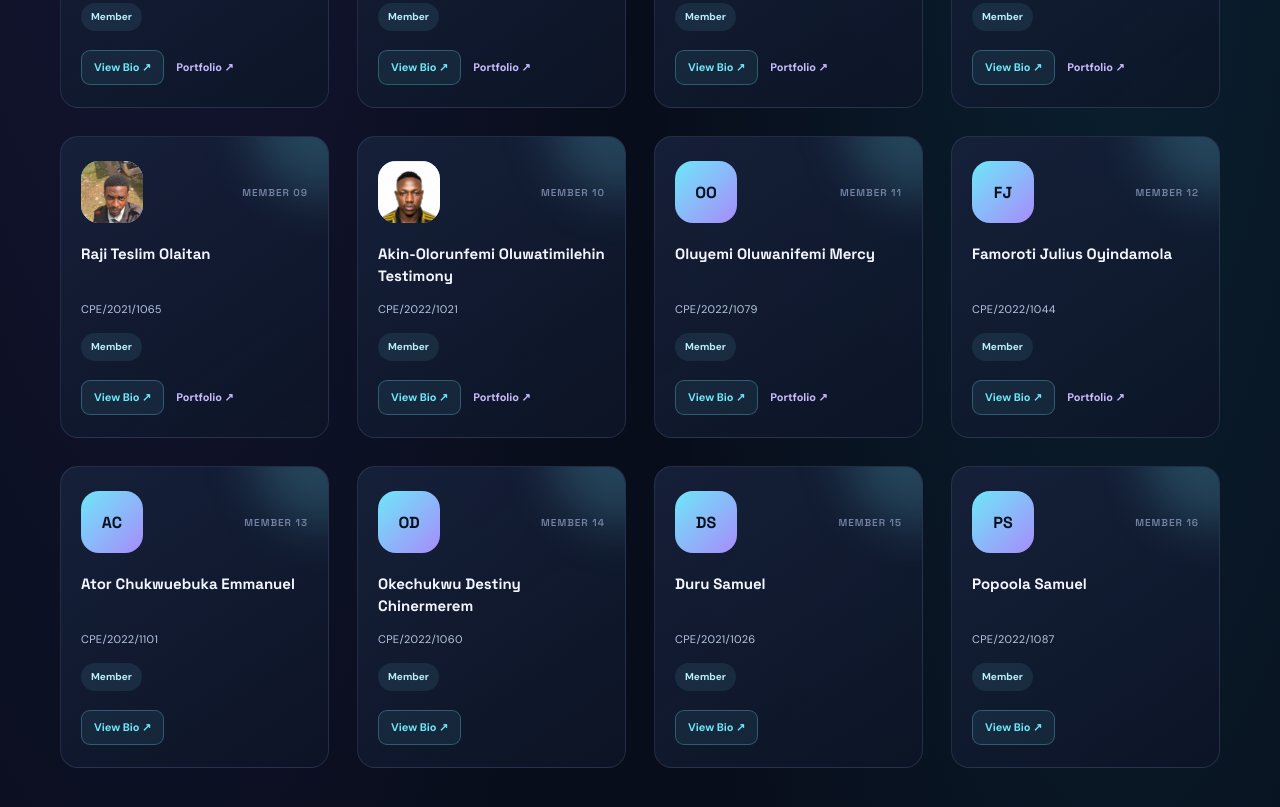
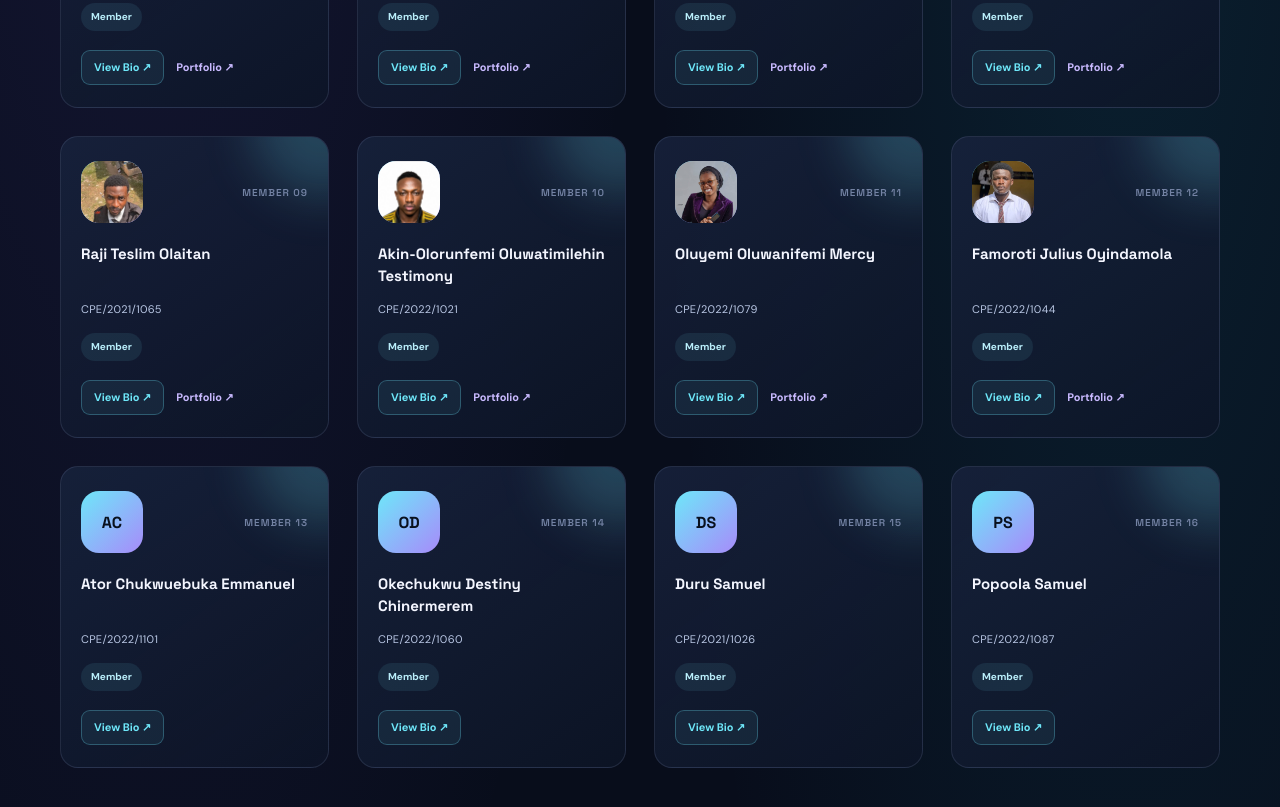
Before and after one commit to abeeb070/Group_2_project, a plain HTML site: page index.html in a window 1280 px wide. Shown: the part 1678-2485 px from the top of the page. Drawn offline with Linux system fonts and the light colour scheme.

Commit message:
Add profile pictures and update team member details

```diff
--- a/index.html
+++ b/index.html
@@ -1932,6 +1932,7 @@
         name: "Oluyemi Oluwanifemi Mercy",
         matric: "CPE/2022/1079",
         role: "Member",
+        image: "cpe20221079.jpg",
         portfolio: "https://similoluyemi.github.io/CPE-Assignment/",
         bio: "I'm Oluyemi Oluwanifemi Mercy, a computer engineering student and graphic designer. I've been designing since 2020, and I build for the web with HTML, CSS, JavaScript. I'm learning to become a Product Marketer, and I enjoy writing, speaking and understanding how people think and behave."
       },
@@ -1939,6 +1940,7 @@
         name: "Famoroti Julius Oyindamola",
         matric: "CPE/2022/1044",
         role: "Member",
+        image: "cpe20221044.jpg",
         portfolio: "https://github.com/Damollar7/Animation-Project",
         bio: "My name is Famoroti Julius, and I am a 500-level Computer Engineering student at the Federal University Oye-Ekiti. I have an interest in software development and web technologies."
       },
```
Also changed, not shown: cpe20221044.jpg (added), cpe20221079.jpg (added).
